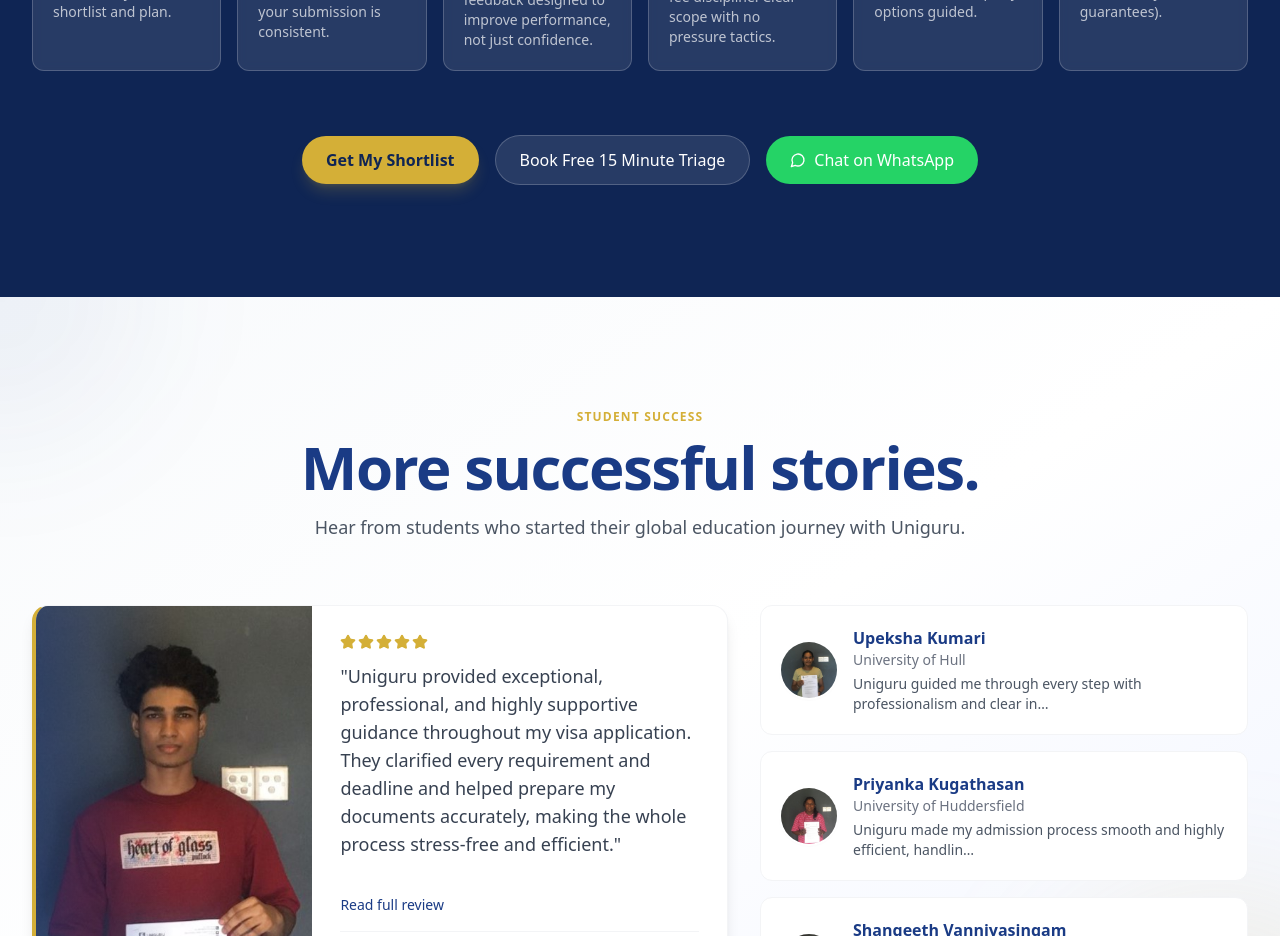
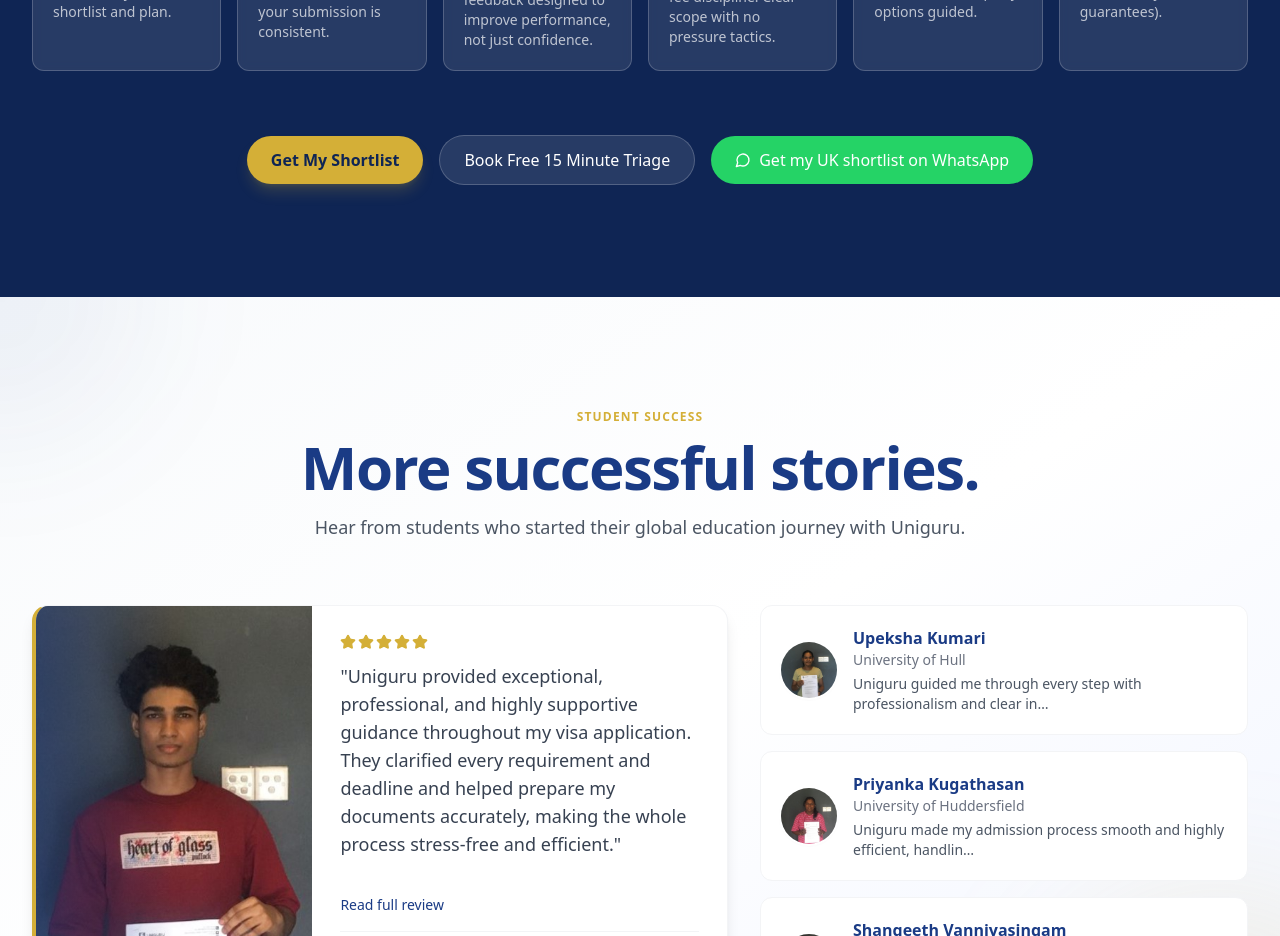
Before and after one commit to kalanadidulanga/uniguru-v2, a Next.js app: page / in a window 1280 px wide. Shown: the part 3880-4816 px from the top of the page. Built offline with nearby package versions, Linux system fonts and the light colour scheme; no server answers; a web font is replaced by a local one.

Commit message:
Update HowWeHelp component: replace button with WhatsApp link for direct messaging, enhancing user engagement.

```diff
--- a/src/components/homev2/HowWeHelp.tsx
+++ b/src/components/homev2/HowWeHelp.tsx
@@ -151,10 +151,16 @@ const HowWeHelp = () => {
           <button className="inline-flex items-center justify-center gap-2 px-6 py-3 bg-white/10 hover:bg-white/20 text-white font-medium rounded-full transition-colors text-sm sm:text-base border border-white/20">
             Book Free 15 Minute Triage
           </button>
-          <button className="inline-flex items-center justify-center gap-2 px-6 py-3 bg-[#25D366] hover:bg-[#20bd5a] text-white font-medium rounded-full transition-colors text-sm sm:text-base">
+          <a
+            href={`https://api.whatsapp.com/send?phone=94770578521&text=${encodeURIComponent("Hi Uniguru! 👋 I want my UK shortlist for [intake] 🎓")}`}
+            target="_blank"
+            rel="noopener noreferrer"
+            aria-label="Chat on WhatsApp to request your UK shortlist"
+            className="inline-flex items-center justify-center gap-2 px-6 py-3 bg-[#25D366] hover:bg-[#20bd5a] text-white font-medium rounded-full transition-colors text-sm sm:text-base"
+          >
             <MessageCircle className="w-4 h-4" />
-            Chat on WhatsApp
-          </button>
+            Get my UK shortlist on WhatsApp
+          </a>
         </div>
       </div>
     </section>
```
